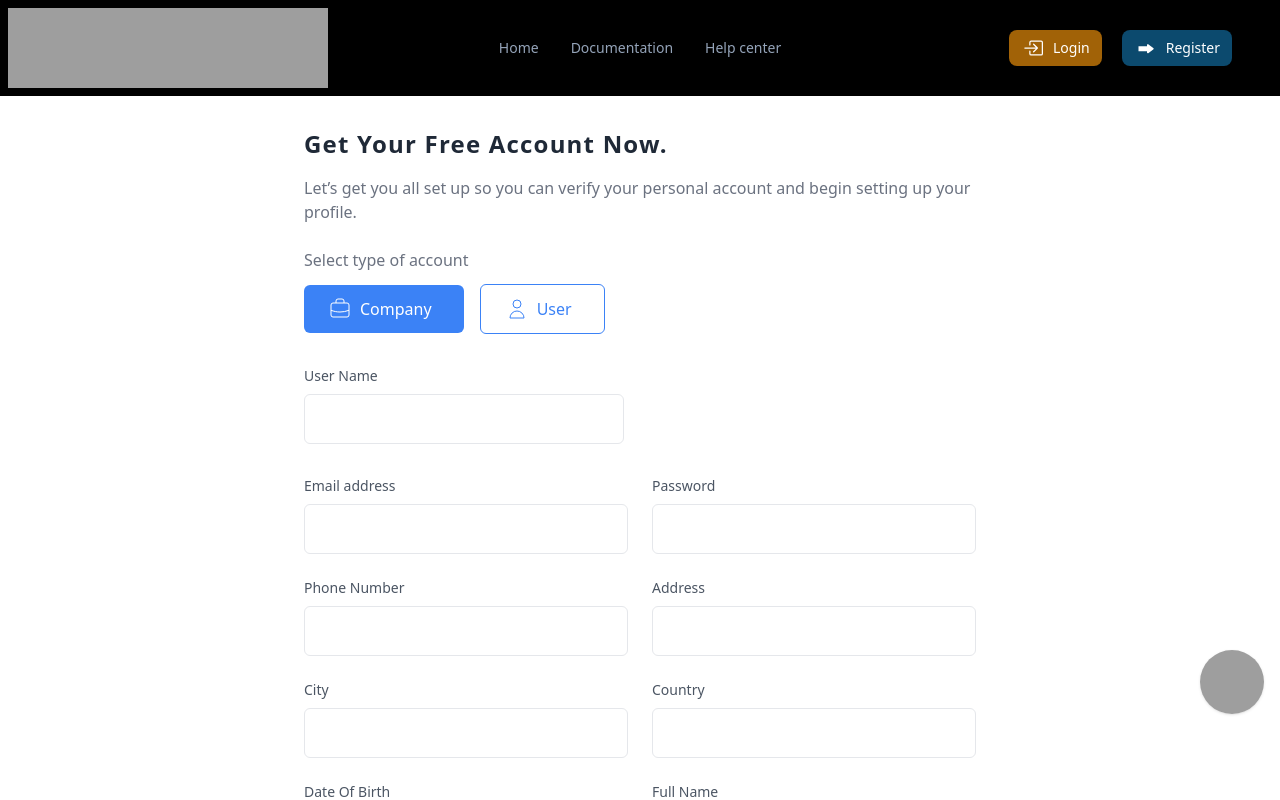
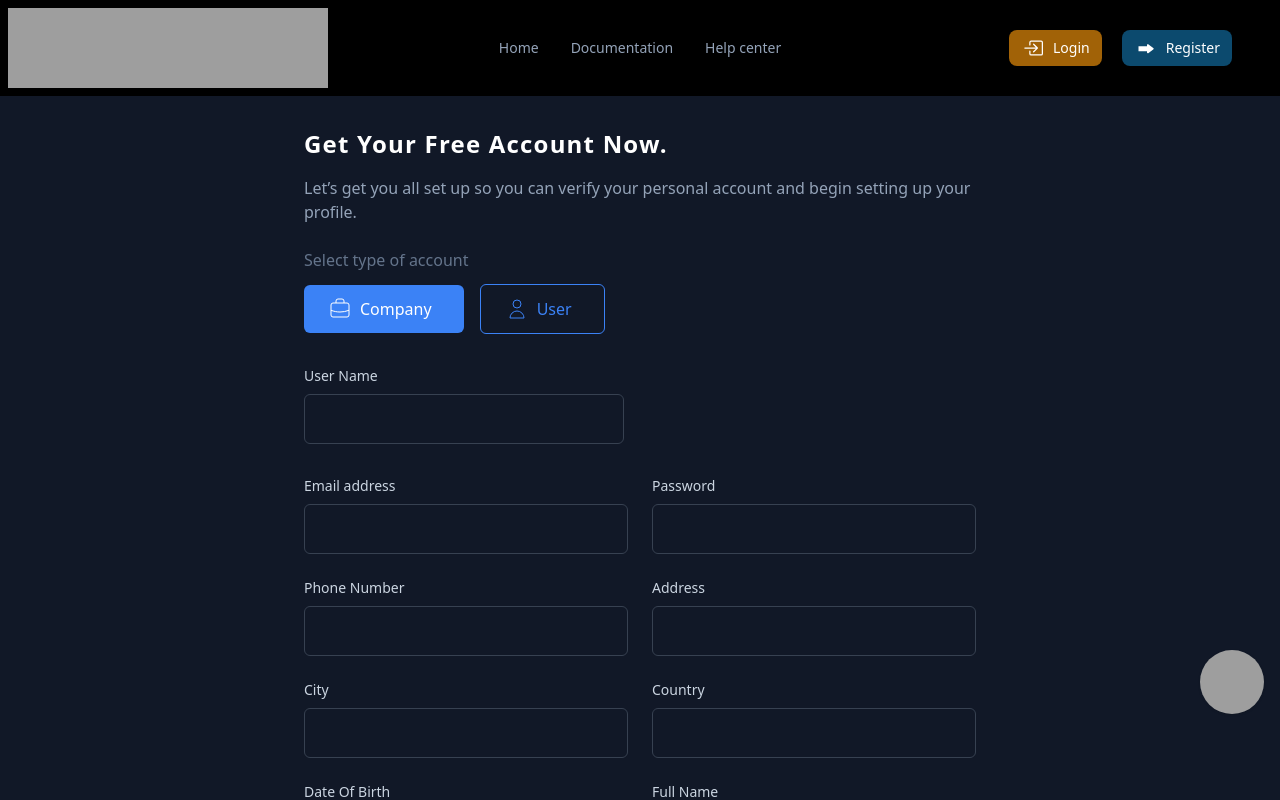
Before and after one commit to parvezislam45/Wizard-Stock-Exchange, a React (Vite) app in the folder front-end/wizzard-stock-exchange/: page /register in a window 1280 px wide. Shown: the top 800 px of the page. Built offline with nearby package versions, Linux system fonts and the light colour scheme; grey boxes are pictures that could not be loaded.

Commit message:
register page fixed

```diff
--- a/front-end/wizzard-stock-exchange/src/Authentication/Register.jsx
+++ b/front-end/wizzard-stock-exchange/src/Authentication/Register.jsx
@@ -37,21 +37,21 @@ function Registration() {
 
   return (
     <div>
-    <section className="bg-white dark:bg-gray-900">
+    <section className="bg-gray-900">
       <div className="flex justify-center min-h-screen">
         <div className="flex items-center w-full max-w-3xl p-8 mx-auto lg:px-12 lg:w-3/5">
           <div className="w-full">
-            <h1 className="text-2xl font-semibold tracking-wider text-gray-800 capitalize dark:text-white">
+            <h1 className="text-2xl font-semibold tracking-wider capitalize text-white">
               Get your free account now.
             </h1>
 
-            <p className="mt-4 text-gray-500 dark:text-gray-400">
+            <p className="mt-4 text-slate-400">
               Let’s get you all set up so you can verify your personal account
               and begin setting up your profile.
             </p>
 
             <div className="mt-6">
-              <h1 className="text-gray-500 dark:text-gray-300">
+              <h1 className="text-slate-500">
                 Select type of account
               </h1>
 
@@ -88,7 +88,7 @@ function Registration() {
 
             <form onSubmit={handleSubmit}>
               <div className="mt-8">
-                <label className="block mb-2 text-sm text-gray-600 dark:text-gray-200">
+                <label className="block mb-2 text-sm text-slate-300">
                   User Name
                 </label>
                 <input
@@ -97,12 +97,12 @@ function Registration() {
                   value={formData.username}
                   onChange={handleChange}
                   required
-                  className="block w-80 px-5 py-3 mt-2 text-gray-700 placeholder-gray-400 bg-white border border-gray-200 rounded-md dark:placeholder-gray-600 dark:bg-gray-900 dark:text-gray-300 dark:border-gray-700 focus:border-blue-400 dark:focus:border-blue-400 focus:ring-blue-400 focus:outline-none focus:ring focus:ring-opacity-40"
+                  className="block w-80 px-5 py-3 mt-2 border rounded-md placeholder-gray-600 bg-gray-900 text-slate-300 border-gray-700 focus:border-blue-400 focus:border-blue-400 focus:ring-blue-400 focus:outline-none focus:ring focus:ring-opacity-40"
                 />
               </div>
               <div className="grid grid-cols-1 gap-6 mt-8 md:grid-cols-2">
               <div>
-                  <label className="block mb-2 text-sm text-gray-600 dark:text-gray-200">
+                  <label className="block mb-2 text-sm text-slate-300">
                     Email address
                   </label>
                   <input
@@ -111,14 +111,14 @@ function Registration() {
                      value={formData.email}
                      onChange={handleChange}
                      required
-                    className="block w-full px-5 py-3 mt-2 text-gray-700 placeholder-gray-400 bg-white border border-gray-200 rounded-md dark:placeholder-gray-600 dark:bg-gray-900 dark:text-gray-300 dark:border-gray-700 focus:border-blue-400 dark:focus:border-blue-400 focus:ring-blue-400 focus:outline-none focus:ring focus:ring-opacity-40"
+                    className="block w-full px-5 py-3 mt-2 text-slate-300 border rounded-md placeholder-gray-600 bg-gray-900 border-gray-700 focus:border-blue-400 focus:border-blue-400 focus:ring-blue-400 focus:outline-none focus:ring focus:ring-opacity-40"
                   />
                 </div>
 
 
 
                 <div>
-                  <label className="block mb-2 text-sm text-gray-600 dark:text-gray-200">
+                  <label className="block mb-2 text-sm text-slate-300">
                     Password
                   </label>
                   <input
@@ -127,11 +127,11 @@ function Registration() {
                     value={formData.password}
                     onChange={handleChange}
                     required
-                    className="block w-full px-5 py-3 mt-2 text-gray-700 placeholder-gray-400 bg-white border border-gray-200 rounded-md dark:placeholder-gray-600 dark:bg-gray-900 dark:text-gray-300 dark:border-gray-700 focus:border-blue-400 dark:focus:border-blue-400 focus:ring-blue-400 focus:outline-none focus:ring focus:ring-opacity-40"
+                    className="block w-full px-5 py-3 mt-2 text-slate-300 border rounded-md placeholder-gray-600 bg-gray-900 border-gray-700 focus:border-blue-400 focus:border-blue-400 focus:ring-blue-400 focus:outline-none focus:ring focus:ring-opacity-40"
                   />
                 </div>
                 <div>
-                  <label className="block mb-2 text-sm text-gray-600 dark:text-gray-200">
+                  <label className="block mb-2 text-sm text-slate-300">
                     Phone Number
                   </label>
                   <input
@@ -139,12 +139,12 @@ function Registration() {
                    name="phone_number"
                    value={formData.phone_number}
                    onChange={handleChange}
-                    className="block w-full px-5 py-3 mt-2 text-gray-700 placeholder-gray-400 bg-white border border-gray-200 rounded-md dark:placeholder-gray-600 dark:bg-gray-900 dark:text-gray-300 dark:border-gray-700 focus:border-blue-400 dark:focus:border-blue-400 focus:ring-blue-400 focus:outline-none focus:ring focus:ring-opacity-40"
+                    className="block w-full px-5 py-3 mt-2 text-slate-300 border rounded-md placeholder-gray-600 bg-gray-900 border-gray-700 focus:border-blue-400 focus:border-blue-400 focus:ring-blue-400 focus:outline-none focus:ring focus:ring-opacity-40"
                   />
                 </div>
 
                 <div>
-                  <label className="block mb-2 text-sm text-gray-600 dark:text-gray-200">
+                  <label className="block mb-2 text-sm text-slate-300">
                     Address
                   </label>
                   <input
@@ -152,7 +152,7 @@ function Registration() {
                    name="address"
                    value={formData.address}
                    onChange={handleChange}
-                    className="block w-full px-5 py-3 mt-2 text-gray-700 placeholder-gray-400 bg-white border border-gray-200 rounded-md dark:placeholder-gray-600 dark:bg-gray-900 dark:text-gray-300 dark:border-gray-700 focus:border-blue-400 dark:focus:border-blue-400 focus:ring-blue-400 focus:outline-none focus:ring focus:ring-opacity-40"
+                    className="block w-full px-5 py-3 mt-2 text-slate-300 border border-gray-200 rounded-md placeholder-gray-600 bg-gray-900 border-gray-700 focus:border-blue-400 focus:border-blue-400 focus:ring-blue-400 focus:outline-none focus:ring focus:ring-opacity-40"
                   />
                 </div>
                 {/* <div>
@@ -188,7 +188,7 @@ function Registration() {
                 </div> */}
 
                 <div>
-                  <label className="block mb-2 text-sm text-gray-600 dark:text-gray-200">
+                  <label className="block mb-2 text-sm text-slate-300">
                     City
                   </label>
                   <input
@@ -196,11 +196,11 @@ function Registration() {
                     name="city"
                     value={formData.city}
                     onChange={handleChange}
-                    className="block w-full px-5 py-3 mt-2 text-gray-700 placeholder-gray-400 bg-white border border-gray-200 rounded-md dark:placeholder-gray-600 dark:bg-gray-900 dark:text-gray-300 dark:border-gray-700 focus:border-blue-400 dark:focus:border-blue-400 focus:ring-blue-400 focus:outline-none focus:ring focus:ring-opacity-40"
+                    className="block w-full px-5 py-3 mt-2 text-slate-300 border rounded-md placeholder-gray-600 bg-gray-900 border-gray-700 focus:border-blue-400 focus:border-blue-400 focus:ring-blue-400 focus:outline-none focus:ring focus:ring-opacity-40"
                   />
                 </div>
                 <div>
-                  <label className="block mb-2 text-sm text-gray-600 dark:text-gray-200">
+                  <label className="block mb-2 text-sm text-slate-300">
                     Country
                   </label>
                   <input
@@ -208,11 +208,11 @@ function Registration() {
                     name="country"
                     value={formData.country}
                     onChange={handleChange}
-                    className="block w-full px-5 py-3 mt-2 text-gray-700 placeholder-gray-400 bg-white border border-gray-200 rounded-md dark:placeholder-gray-600 dark:bg-gray-900 dark:text-gray-300 dark:border-gray-700 focus:border-blue-400 dark:focus:border-blue-400 focus:ring-blue-400 focus:outline-none focus:ring focus:ring-opacity-40"
+                    className="block w-full px-5 py-3 mt-2 text-slate-300 border rounded-md placeholder-gray-600 bg-gray-900 border-gray-700 focus:border-blue-400 focus:border-blue-400 focus:ring-blue-400 focus:outline-none focus:ring focus:ring-opacity-40"
                   />
                 </div>
                 <div>
-                  <label className="block mb-2 text-sm text-gray-600 dark:text-gray-200">
+                  <label className="block mb-2 text-sm text-slate-300">
                     Date Of Birth
                   </label>
                   <input
@@ -220,12 +220,12 @@ function Registration() {
                      name="date_of_birth"
                      value={formData.date_of_birth}
                      onChange={handleChange}
-                    className="block w-full px-5 py-3 mt-2 text-gray-700 placeholder-gray-400 bg-white border border-gray-200 rounded-md dark:placeholder-gray-600 dark:bg-gray-900 dark:text-gray-300 dark:border-gray-700 focus:border-blue-400 dark:focus:border-blue-400 focus:ring-blue-400 focus:outline-none focus:ring focus:ring-opacity-40"
+                    className="block w-full px-5 py-3 mt-2 text-slate-300 border rounded-md placeholder-gray-600 bg-gray-900 border-gray-700 focus:border-blue-400 focus:border-blue-400 focus:ring-blue-400 focus:outline-none focus:ring focus:ring-opacity-40"
                   />
                 </div>
 
                 <div>
-                  <label className="block mb-2 text-sm text-gray-600 dark:text-gray-200">
+                  <label className="block mb-2 text-sm text-slate-300">
                     Full Name
                   </label>
                   <input
@@ -233,7 +233,7 @@ function Registration() {
                    name="full_name"
                    value={formData.full_name}
                    onChange={handleChange}
-                    className="block w-full px-5 py-3 mt-2 text-gray-700 placeholder-gray-400 bg-white border border-gray-200 rounded-md dark:placeholder-gray-600 dark:bg-gray-900 dark:text-gray-300 dark:border-gray-700 focus:border-blue-400 dark:focus:border-blue-400 focus:ring-blue-400 focus:outline-none focus:ring focus:ring-opacity-40"
+                    className="block w-full px-5 py-3 mt-2 text-slate-300 border rounded-md placeholder-gray-600 bg-gray-900 border-gray-700 focus:border-blue-400 focus:border-blue-400 focus:ring-blue-400 focus:outline-none focus:ring focus:ring-opacity-40"
                   />
                 </div>
                 <button type="submit" className="flex items-center justify-between w-full px-6 py-3 text-sm tracking-wide text-white capitalize transition-colors duration-300 transform bg-pink-600 rounded-md hover:bg-yellow-700 focus:outline-none focus:ring focus:ring-blue-300 focus:ring-opacity-50">
```
